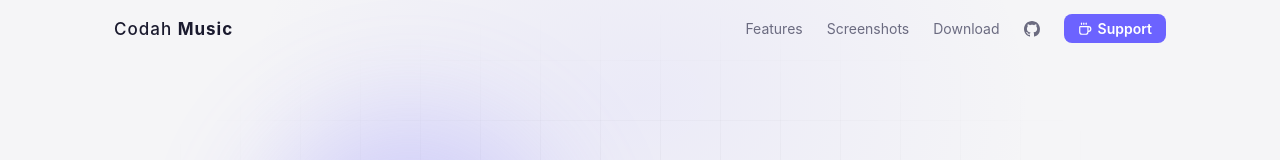
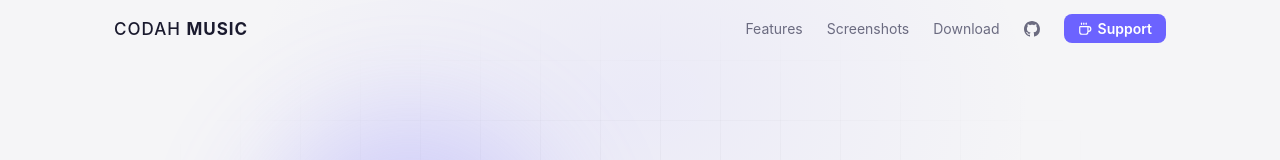
Before and after one commit to coder-nishanth/codah-music-website, a React (Vite) app: page / in a window 1280 px wide. Shown: the top 160 px of the page. Built offline with nearby package versions, Linux system fonts and the light colour scheme.

Commit message:
style: caps CODAH MUSIC in header and footer

```diff
--- a/src/App.jsx
+++ b/src/App.jsx
@@ -45,7 +45,7 @@ function Navbar() {
   return (
     <header className={'site-header' + (scrolled ? ' scrolled' : '')}>
       <div className="header-inner">
-        <a href="#" className="header-brand">Codah <b>Music</b></a>
+        <a href="#" className="header-brand">CODAH <b>MUSIC</b></a>
 
         <nav className="header-nav">
           <a href="#features">Features</a>
@@ -195,7 +195,7 @@ function Footer() {
   return (
     <footer className="footer">
       <div className="footer-inner">
-        <div className="footer-brand">Codah <b>Music</b></div>
+        <div className="footer-brand">CODAH <b>MUSIC</b></div>
         <div className="footer-links">
           <a href="https://github.com/coder-nishanth" target="_blank" rel="noreferrer">Developer</a>
           <a href="https://github.com/coder-nishanth/codah-music" target="_blank" rel="noreferrer"><Github size={14} /> GitHub</a>
```
